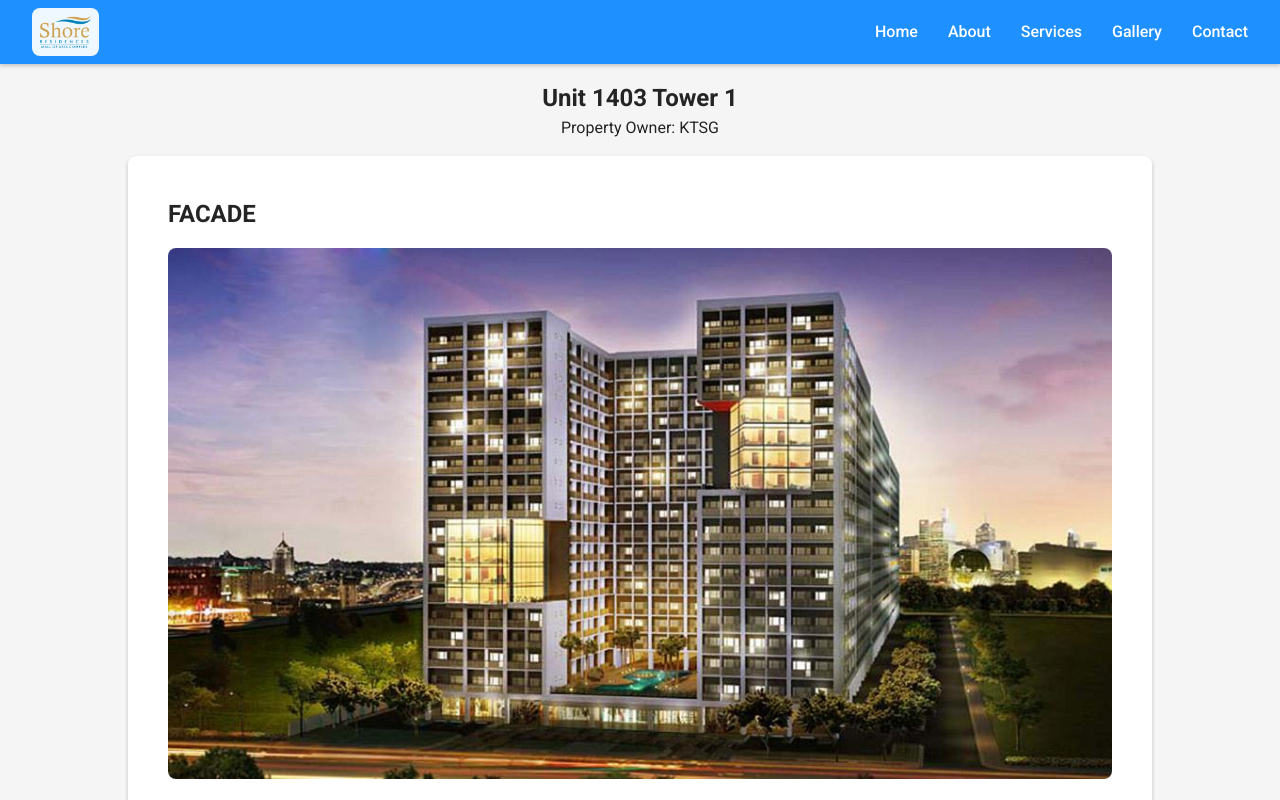
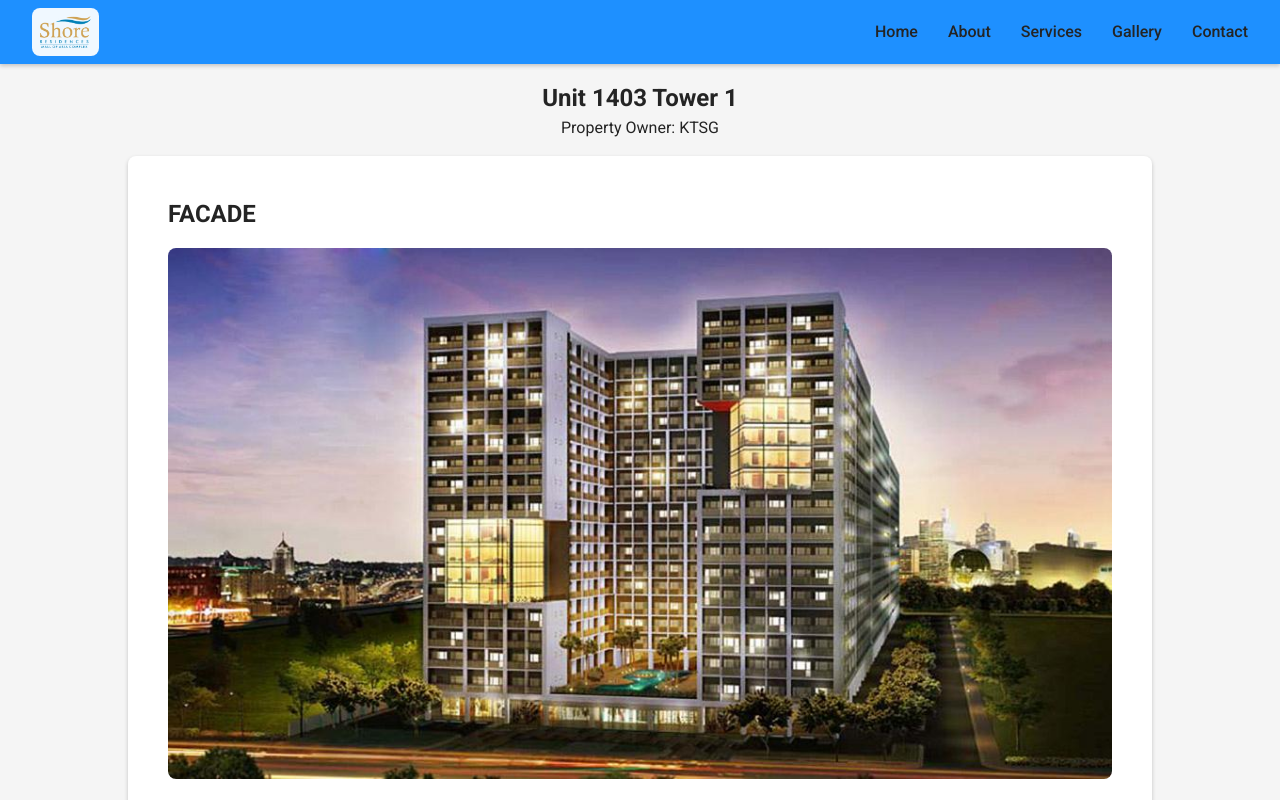
Before and after one commit to RamonSanGabriel/shore2, a React (Vite) app in the folder shore2/: page / in a window 1280 px wide. Shown: the top 800 px of the page. Built offline with nearby package versions, Linux system fonts and the light colour scheme.

Commit message:
link active css

```diff
--- a/shore2/src/components/NavBar/NavBar.jsx
+++ b/shore2/src/components/NavBar/NavBar.jsx
@@ -15,7 +15,12 @@ const NavBar = () => {
           {navLinks.map(({ id, name, path }) => {
             return (
               <li className={css.navListItems} key={id}>
-                <NavLink className={css.navLink} to={path}>
+                <NavLink
+                  className={({ isActive }) =>
+                    isActive ? css.navLink : css.navListName
+                  }
+                  to={path}
+                >
                   <p className={css.navListName}>{name}</p>
                 </NavLink>
               </li>
--- a/shore2/src/components/NavBar/NavBar.module.css
+++ b/shore2/src/components/NavBar/NavBar.module.css
@@ -16,8 +16,10 @@
   text-decoration: none;
   color: #fff;
 
-  &:hover {
-    color: var(--PRIMARY-COLOR);
+  &:hover,
+  &:focus {
+    /* color: var(--PRIMARY-COLOR); */
+    color: #fff;
   }
 }
 .logo {
@@ -53,6 +55,7 @@
   left: 0;
   transition: all 250ms ease-out;
   background-color: #0087ca;
+  /* background-color: var(--PRIMARY-COLOR); */
   border-radius: 8px;
 }
 .navListName:hover::after {
```
